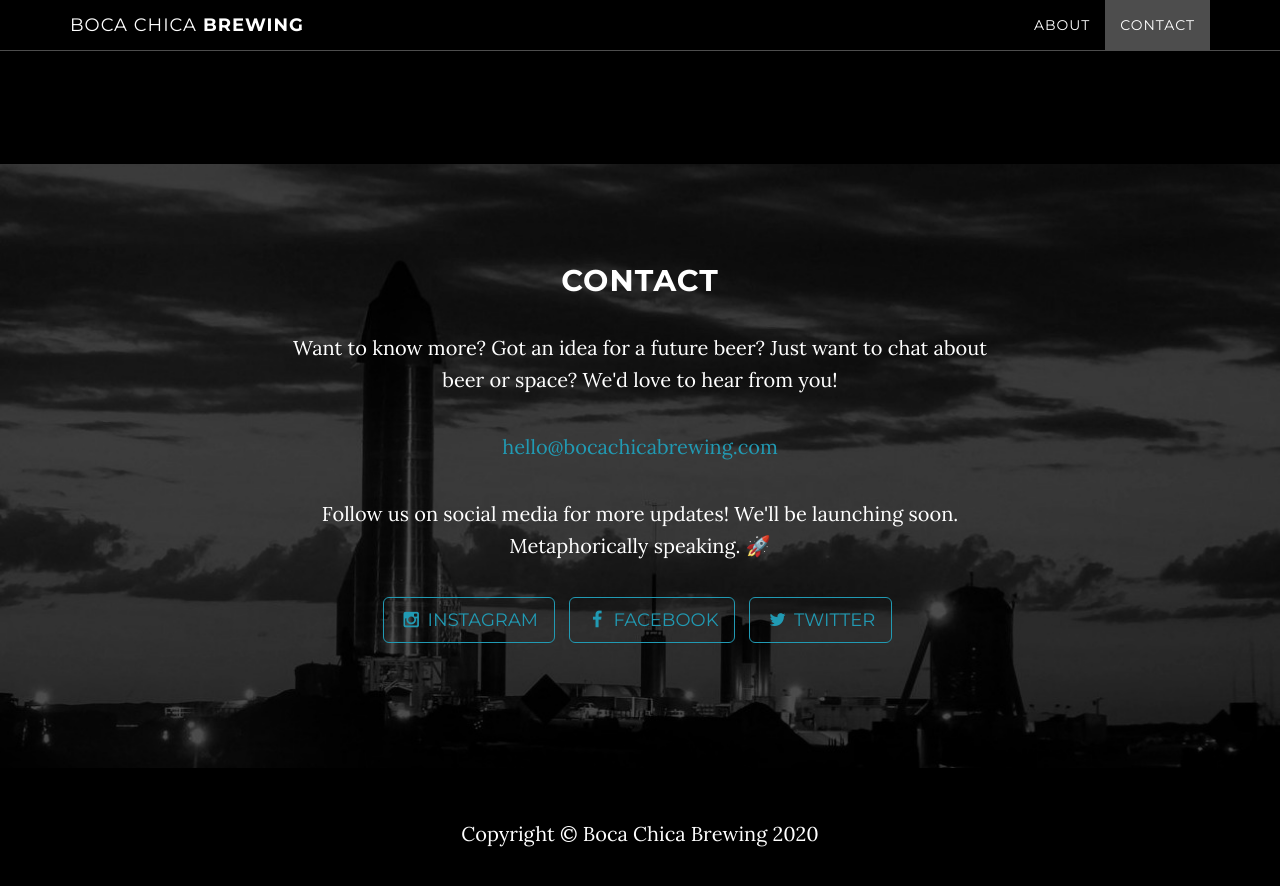
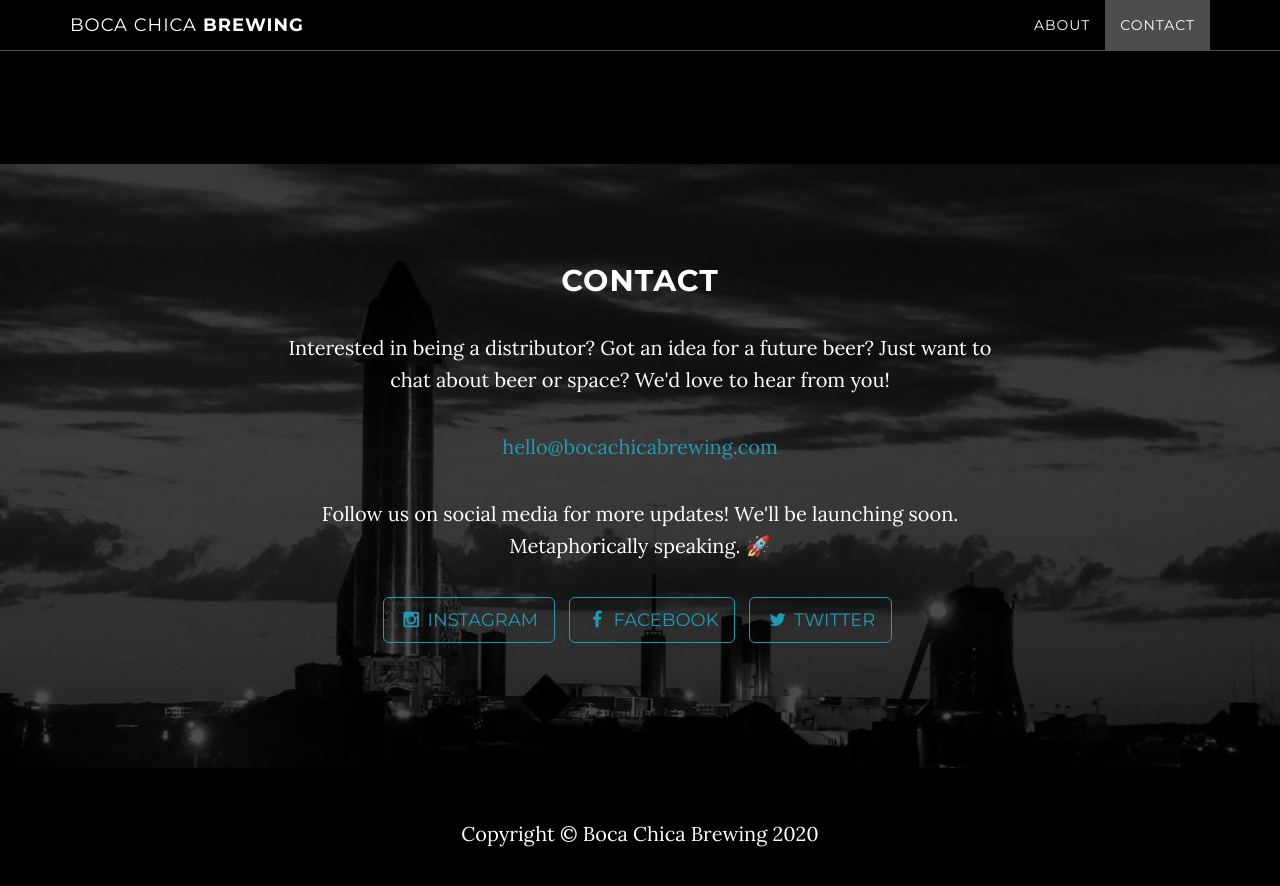
Before and after one commit to BocaChicaBrewing/BocaChicaBrewing.github.io, a Jekyll site: the page built from index.html, in a window 1280 px wide and 900 px high, scrolled down 1533 px. Shown: the top 886 px of the window. Built offline with Jekyll 4.4.1, drawn with Linux system fonts in a browser that asks for light colours.

Commit message:
Font sizing

```diff
--- a/_includes/contact.html
+++ b/_includes/contact.html
@@ -4,7 +4,7 @@
             <div class="container">
                 <div class="col-lg-8 col-lg-offset-2">
                     <h2>Contact</h2>
-                    <p>Want to know more? Got an idea for a future beer? Just want to chat about beer or space? We'd love to hear from you!</p>
+                    <p>Interested in being a distributor? Got an idea for a future beer? Just want to chat about beer or space? We'd love to hear from you!</p>
                     <p><a href="mailto:{{ site.email }}">{{ site.email }}</a></p>
                     <p>Follow us on social media for more updates! We'll be launching soon. Metaphorically speaking. 🚀</p>
                     <ul class="list-inline banner-social-buttons">
--- a/_includes/css/grayscale.css
+++ b/_includes/css/grayscale.css
@@ -152,7 +152,7 @@ a:focus {
 }
 
 .intro .intro-body .brand-heading {
-    font-size: 40px;
+    font-size: 36px;
 }
 
 .intro .intro-body .intro-text {
```
